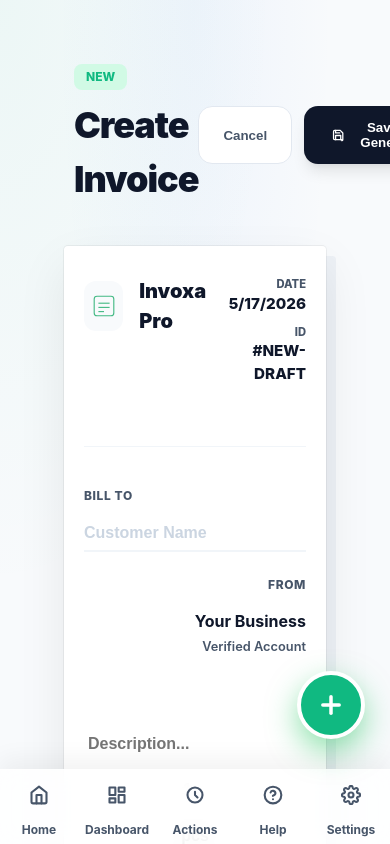
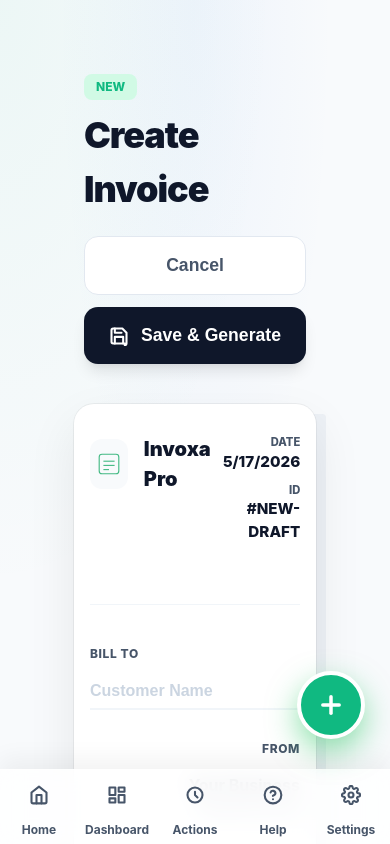
Before and after one commit to boncoeurif/invoice-generetor, a Vue app: page /create in a window 390 px wide. Built offline with nearby package versions, Linux system fonts and the light colour scheme; no server answers; the database is empty; sample sign-in values are in the browser's storage.

Commit message:
fixing reponsiviness

```diff
--- a/src/components/InvoiceForm.vue
+++ b/src/components/InvoiceForm.vue
@@ -396,14 +396,53 @@
 .list-enter-from, .list-leave-to { opacity: 0; transform: translateY(10px); }
 
 @media (max-width: 768px) {
-  .live-doc { padding: 30px 20px; }
-  .billing-grid { grid-template-columns: 1fr; gap: 24px; }
+  .invoice-experience-container { padding: 10px; padding-bottom: 150px; }
+  .experience-header { flex-direction: column; align-items: flex-start; gap: 20px; }
+  .header-actions { width: 100%; display: flex; flex-direction: column; }
+  .btn-primary, .btn-secondary { width: 100%; justify-content: center; padding: 18px; font-size: 1.1rem; }
+
+  .live-doc { padding: 30px 16px; border-radius: 20px; }
+  .billing-grid { grid-template-columns: 1fr; gap: 30px; }
   .table-header { display: none; }
-  .item-row { display: flex; flex-direction: column; gap: 12px; padding: 20px 0; position: relative; }
+
+  /* Mobile Item Row Overhaul */
+  .item-row {
+    display: flex;
+    flex-direction: column;
+    gap: 16px;
+    padding: 24px 16px;
+    position: relative;
+    background: #f8fafc;
+    border-radius: 16px;
+    margin-bottom: 16px;
+    border: 1px solid var(--border-color);
+  }
+  .item-row:hover { background: #f8fafc; margin-left: 0; margin-right: 0; padding-left: 16px; padding-right: 16px; }
+
   .col-desc, .col-qty, .col-unit, .col-price, .col-total { width: 100%; text-align: left !important; }
-  .row-total { text-align: left; font-size: 1.1rem; }
-  .btn-row-remove { position: absolute; top: 20px; right: 0; opacity: 1; }
-  .doc-footer { flex-direction: column; gap: 40px; }
-  .footer-right { min-width: 0; }
+
+  /* Force clear inputs on mobile */
+  .doc-input {
+    background: white;
+    border: 1px solid var(--border-color);
+    padding: 16px;
+    border-radius: 12px;
+    font-size: 16px !important; /* Prevent iOS zoom */
+    font-weight: 600;
+  }
+  .doc-input:focus { border-color: var(--primary-green); box-shadow: 0 0 0 3px rgba(34, 197, 94, 0.1); }
+
+  /* Add pseudo-labels for mobile items */
+  .col-desc::before { content: "Item Description"; display: block; font-size: 0.75rem; font-weight: 800; color: var(--text-secondary); text-transform: uppercase; margin-bottom: 8px; }
+  .col-qty::before { content: "Quantity"; display: block; font-size: 0.75rem; font-weight: 800; color: var(--text-secondary); text-transform: uppercase; margin-bottom: 8px; }
+  .col-price::before { content: "Price"; display: block; font-size: 0.75rem; font-weight: 800; color: var(--text-secondary); text-transform: uppercase; margin-bottom: 8px; }
+
+  .row-total { text-align: right; font-size: 1.25rem; margin-top: 10px; border-top: 1px solid #e2e8f0; padding-top: 12px; }
+  .btn-row-remove { position: absolute; top: -12px; right: -12px; opacity: 1; background: #fee2e2; border-radius: 50%; padding: 8px; box-shadow: 0 4px 6px rgba(0,0,0,0.1); }
+
+  .doc-footer { flex-direction: column; gap: 40px; padding-top: 30px; margin-top: 40px; }
+  .footer-right { min-width: 0; background: #f8fafc; padding: 20px; border-radius: 16px; border: 1px solid var(--border-color); }
+  .grand-total .total-label { font-size: 1rem; }
+  .grand-total .total-value { font-size: 1.5rem; }
 }
 </style>
```
